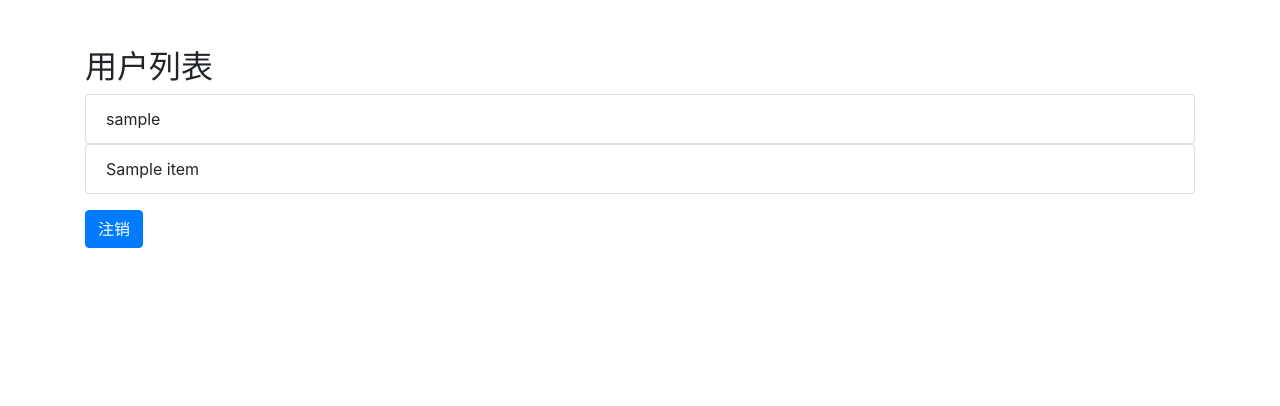
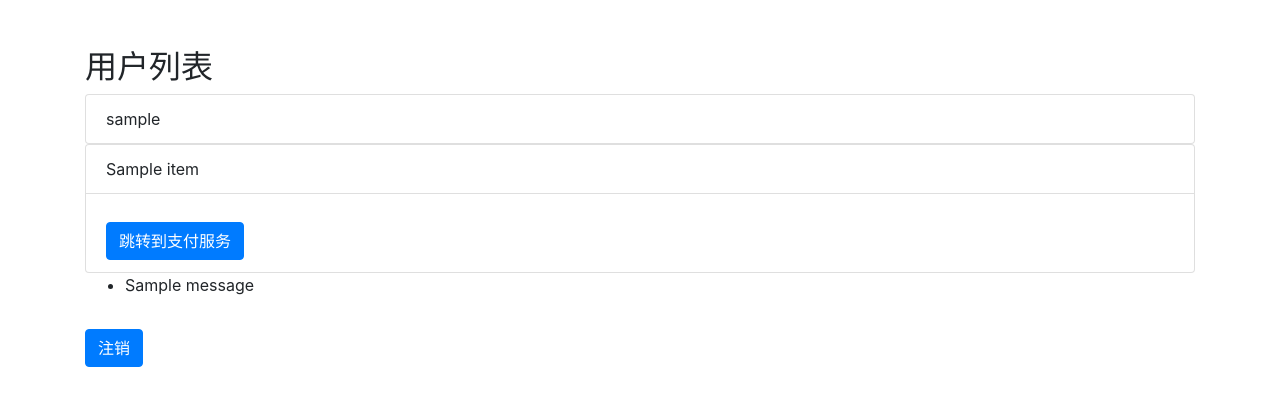
Before and after one commit to blarockxx/frontend-service, a Flask app: page /dashboard in a window 1280 px wide. Shown: the top 406 px of the page. Run offline with Flask 3, Linux system fonts and the light colour scheme; the visitor is signed in with stand-in values (Sample User, id 1); one stand-in notice (Sample message) is shown; a database or web service that is not in the repository returns one stand-in record (values such as "Sample title"); data that the repository does not hold is empty; some libraries are stand-ins or nearby versions.

Commit message:
添加支付服务路由

```diff
--- a/app.py
+++ b/app.py
@@ -1,11 +1,16 @@
 from flask import Flask, render_template, request, redirect, url_for, flash, session
 import requests
 import logging
+from config import Config
 
 app = Flask(__name__)
-app.secret_key = 'your_secret_key'
-
-USER_SERVICE_URL = 'http://user-service:5001'
+# 优化代码-------
+# app.secret_key = 'your_secret_key'
+# USER_SERVICE_URL = 'http://user-service:5001'
+app.config.from_object(Config)
+USER_SERVICE_URL = app.config['USER_SERVICE_URL']
+PAYMENT_SERVICE_URL = app.config['PAYMENT_SERVICE_URL']
+# --------------
 
 # 设置日志记录器
 logging.basicConfig(level=logging.DEBUG)
@@ -57,6 +62,28 @@ def dashboard():
         users = []  # 如果发生异常，将 users 设置为空列表
     return render_template('dashboard.html', users=users)
 
+@app.route('/go_to_payment/<int:user_id>')
+def go_to_payment(user_id):
+    # 假设从用户ID获取金额等信息，这里你需要根据你的业务逻辑修改
+    amount = 100.0  # 假设支付金额为100元
+    status = 'pending'  # 假设支付状态为待处理
+    # 发送创建支付记录的请求
+    try:
+        response = requests.post(f'{PAYMENT_SERVICE_URL}/payments', json={'user_id': user_id, 'amount': amount, 'status': status})
+        response.raise_for_status()
+        if response.status_code == 201:
+            flash('支付成功！')
+            print('支付成功')
+        else:
+            flash(response.json()['message'])
+            print('支付失败')
+    except Exception as e:
+        logger.error(f"Error making payment: {e}")
+        flash('支付失败，请稍后再试。')
+
+    return redirect(url_for('dashboard'))
+
+
 @app.route('/logout')
 def logout():
     session.pop('user_id', None)
--- /dev/null
+++ b/config.py
@@ -0,0 +1,6 @@
+import os
+
+class Config:
+    SECRET_KEY = os.getenv('SECRET_KEY', 'default_secret_key')
+    USER_SERVICE_URL = os.getenv('USER_SERVICE_URL', 'http://user-service:5001')
+    PAYMENT_SERVICE_URL = os.getenv('PAYMENT_SERVICE_URL', 'http://payment-service:5003')
--- a/templates/dashboard.html
+++ b/templates/dashboard.html
@@ -17,8 +17,22 @@
       <ul class="list-group">
         {% for user in users %}
           <li class="list-group-item">{{ user }}</li>
+          <li class="list-group-item">
+            <a href="{{ url_for('go_to_payment', user_id=user.id) }}" class="btn btn-primary mt-3">跳转到支付服务</a>
+          </li>
         {% endfor %}
       </ul>
+      <div>
+        {% with messages = get_flashed_messages() %}
+            {% if messages %}
+                <ul>
+                    {% for message in messages %}
+                        <li>{{ message }}</li>
+                    {% endfor %}
+                </ul>
+            {% endif %}
+        {% endwith %}
+    </div>
       <a href="{{ url_for('logout') }}" class="btn btn-primary mt-3">注销</a>
     </div>
   </body>
```
